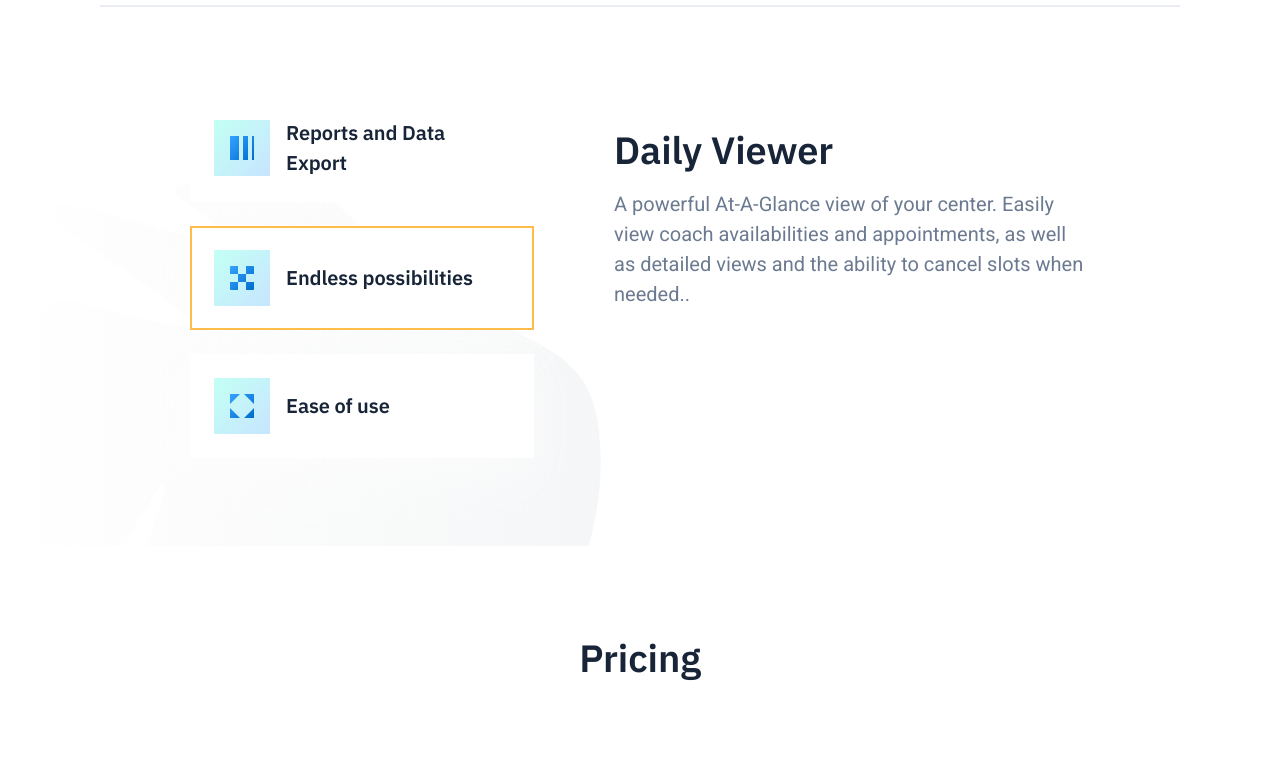
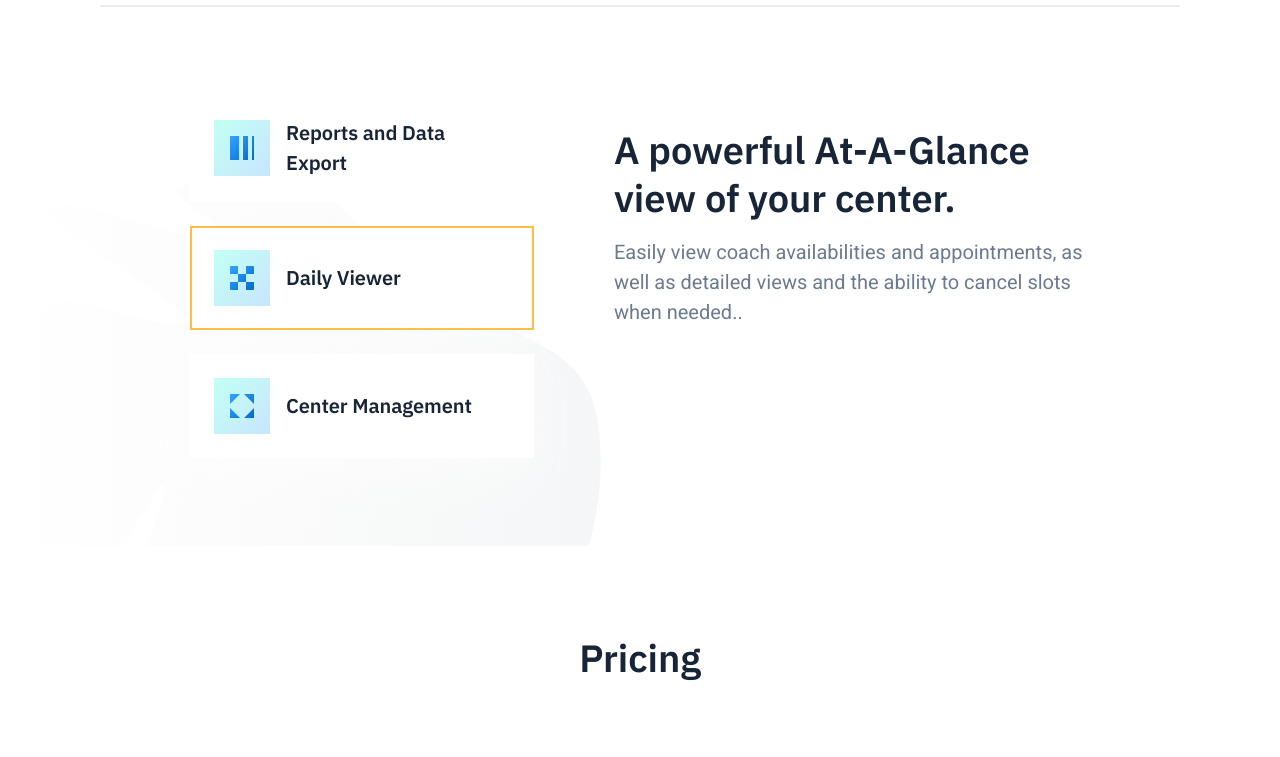
Before and after one commit to Burgundy-Labs/timeslot-us, a website: page index.html in a window 1280 px wide. Shown: the part 2460-3217 px from the top of the page. Drawn offline with nearby package versions, Linux system fonts and the light colour scheme; files that its build step writes are made by us from their sources; files whose address does not match are found by name.

Commit message:
Update index.html

```diff
--- a/index.html
+++ b/index.html
@@ -125,13 +125,13 @@
 								<li class="is-revealing" style="visibility: visible;">
 									<a href="#tab-2" class="tab-link is-active">
 										<img src="dist/images/tabs-icon-02.svg" alt="Tabs icon 02">
-										<span class="h4 m-0">Endless possibilities</span>
+										<span class="h4 m-0">Daily Viewer</span>
 									</a>
 								</li>
 								<li class="is-revealing" style="visibility: visible;">
 									<a href="#tab-3" class="tab-link">
 										<img src="dist/images/tabs-icon-03.svg" alt="Tabs icon 03">
-										<span class="h4 m-0">Ease of use</span>
+										<span class="h4 m-0">Center Management</span>
 									</a>
 								</li>
 							</ul>
@@ -142,8 +142,8 @@
                                     <img src="dist/images/reports.png"/>
                                 </div>
 								<div id="tab-2" class="tab-panel is-active">
-									<h2>Daily Viewer</h2>
-									<p>A powerful At-A-Glance view of your center. Easily view coach availabilities and appointments, as well as detailed views and the ability to cancel slots when needed..</p>
+									<h2>A powerful At-A-Glance view of your center.</h2>
+									<p>Easily view coach availabilities and appointments, as well as detailed views and the ability to cancel slots when needed..</p>
 								</div>
 								<div id="tab-3" class="tab-panel">
 									<h2>Robust Center Settings</h2>
```
